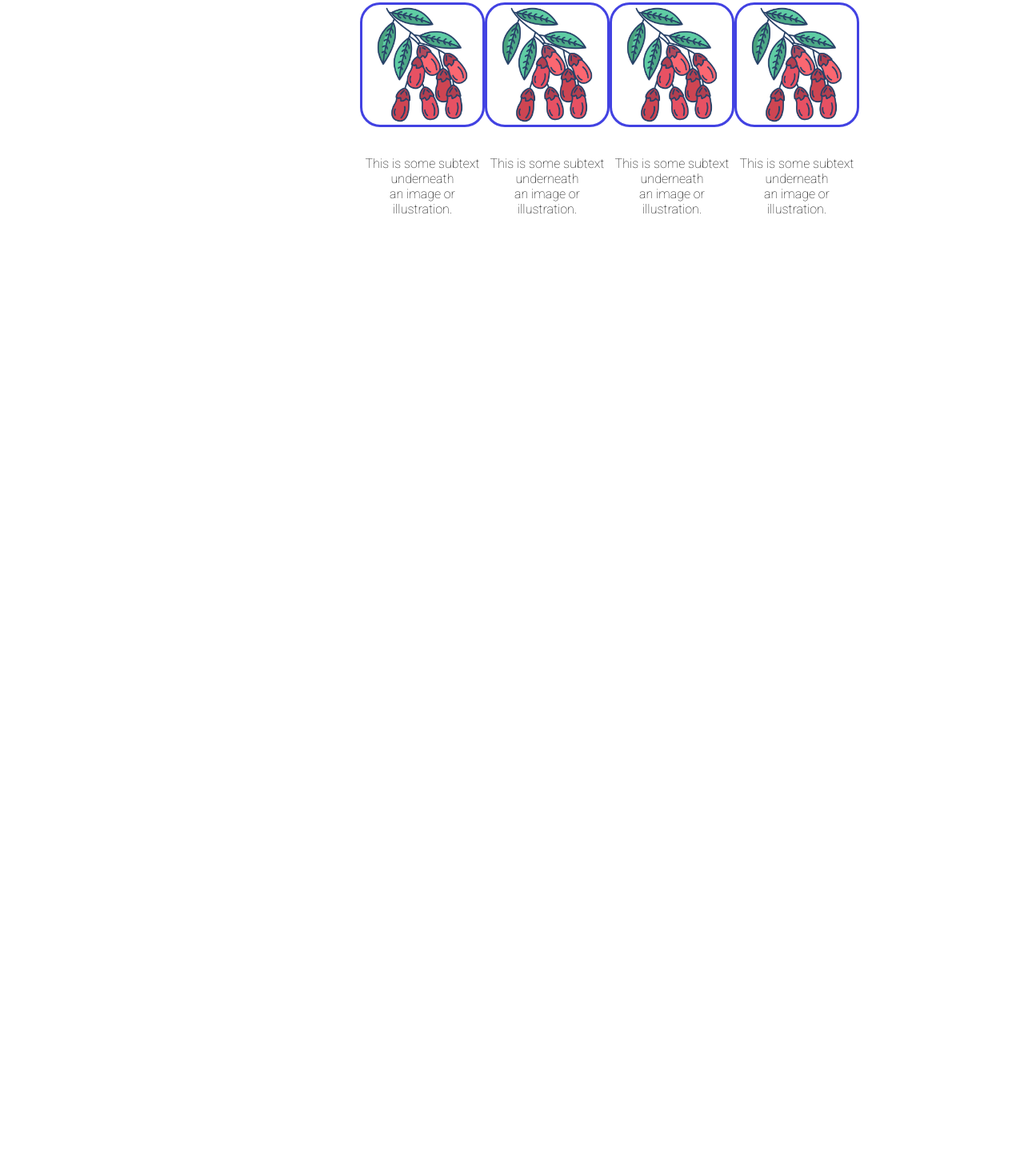
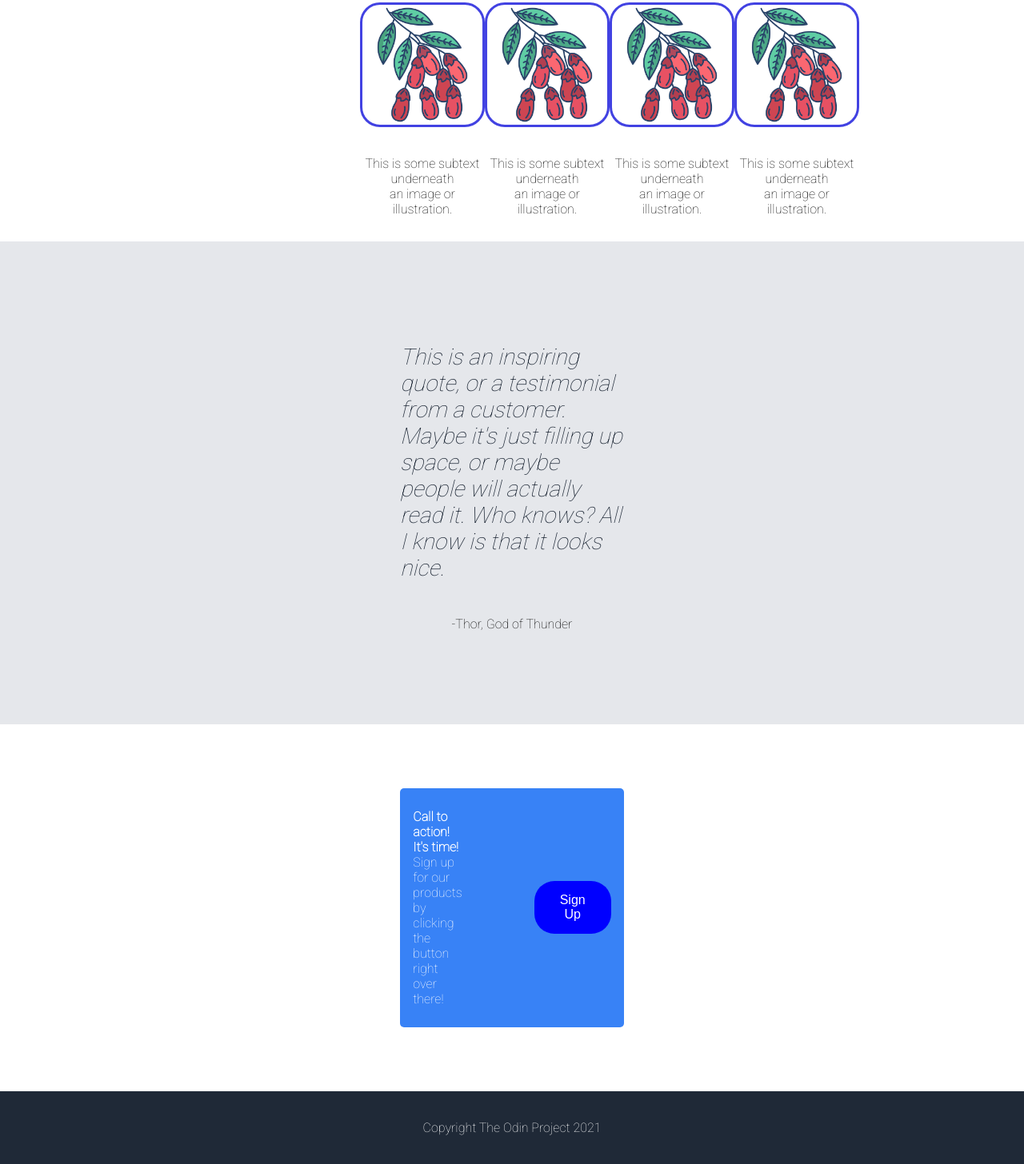
Before and after one commit to ddalezz/landing-page-project, a plain HTML site: page index.html in a window 1280 px wide. Shown: the part 790-2246 px from the top of the page at 80% size. Before the commit the page ends 1092 px from the top, so only its background shows below. Drawn offline with Linux system fonts and the light colour scheme.

Commit message:
finished project

```diff
--- a/index.html
+++ b/index.html
@@ -52,5 +52,20 @@
     </div>
   </div>
 
+  <div class="quote-container">
+    <p class="quote">This is an inspiring quote, or a testimonial from a customer. Maybe it's just filling up space, or maybe people will actually read it. Who knows? All I know is that it looks nice.</p>
+    <p class="thor">-Thor, God of Thunder</p>
+  </div>
+
+  <div class="cta-container">
+    <p><strong>Call to action! It's time!</strong><br>Sign up for our products by clicking the button right over there!</p>
+    <a href="#"><button type="button">Sign Up</button></a>
+  </div>
+
+  <div class="footer">
+    <p>Copyright The Odin Project 2021</p>
+  </div>
+
+
   </body>
 </html>
--- a/style.css
+++ b/style.css
@@ -83,3 +83,36 @@ h3 {
 a {
     cursor: pointer;
 }
+
+.quote-container {
+    background-color: #E5E7EB;
+    padding: 100px 500px;
+    display: flex;
+    flex-direction: column;
+    align-items: center;
+}
+
+.quote {
+    font-size: 28px;
+    color: #1F2937;
+    font-style: italic;
+}
+
+.cta-container {
+    background-color: #3882f6;
+    color: rgb(255, 255, 255);
+    padding: 10px 50px;
+    margin: 80px 500px;
+    border-radius: 5px;
+    display: flex;
+    align-items: center;
+    justify-content: center;
+    gap: 90px;
+}
+
+.footer {
+    background-color: #1F2937;
+    color: white;
+    padding: 20px;
+    display: flex;justify-content: center;
+}
```
